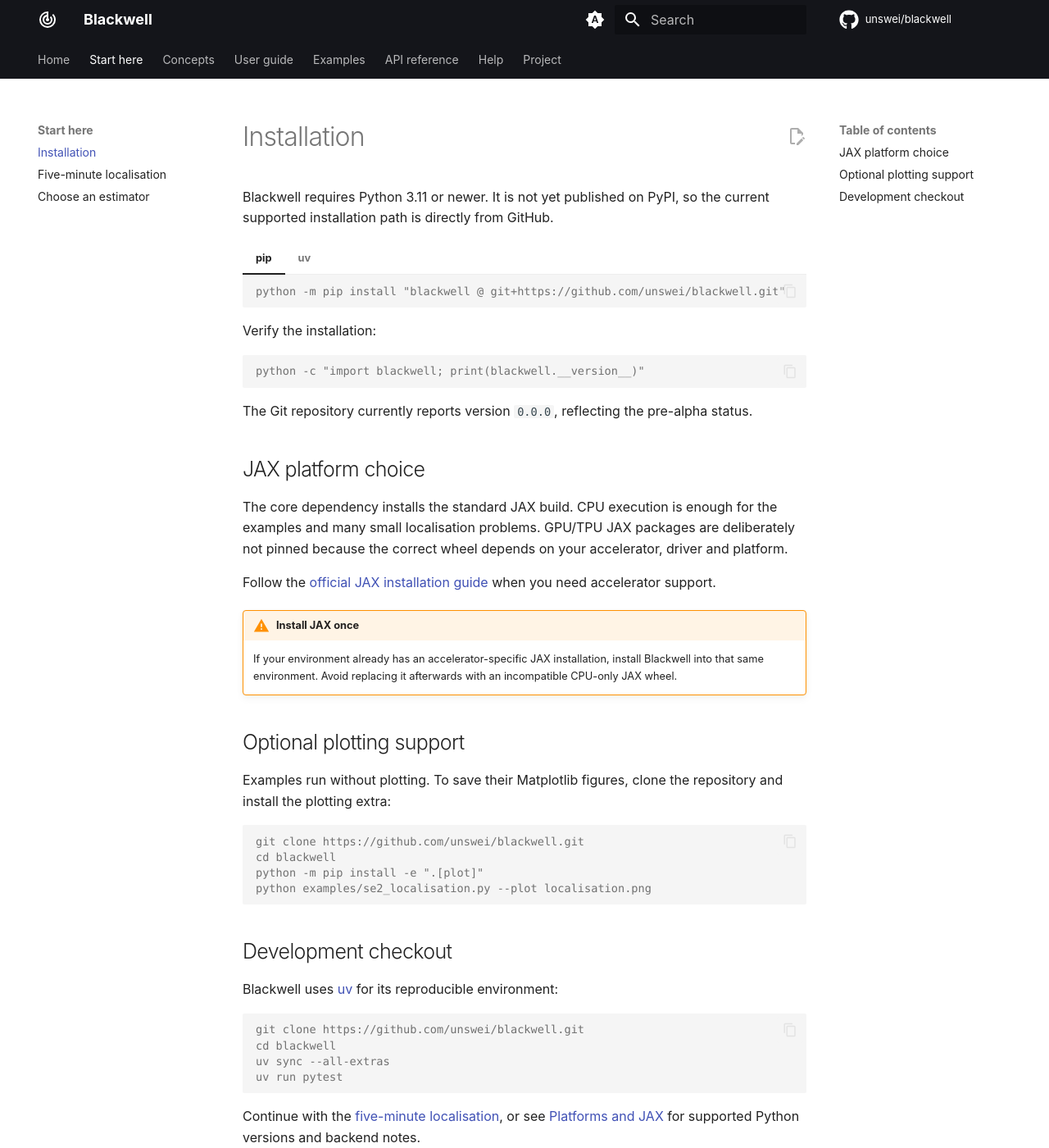
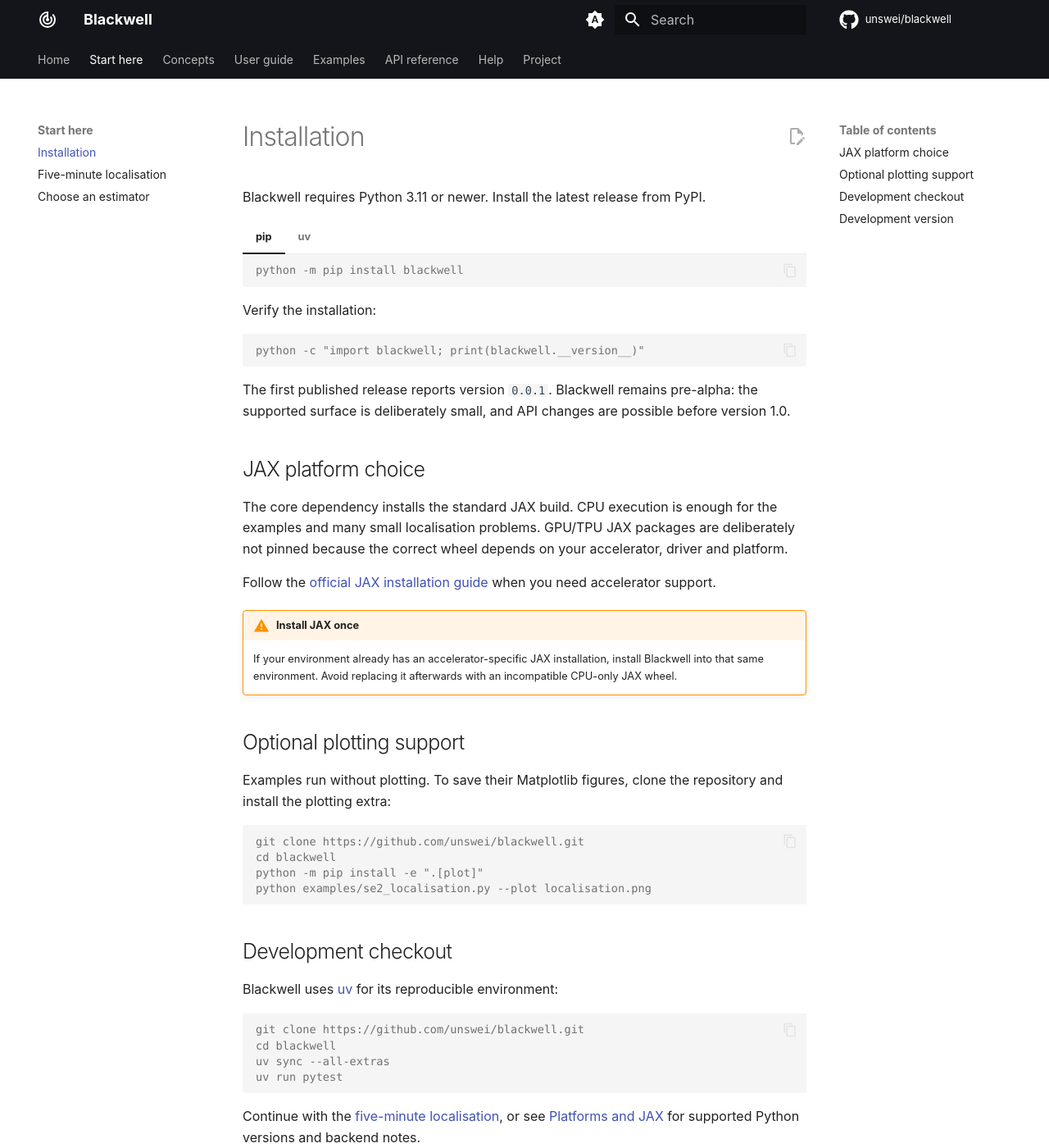
Before and after one commit to unswei/blackwell, an MkDocs documentation site: the page built from docs/getting-started/installation.md, in a window 1280 px wide and 1400 px high. Shown: the whole window at 82% size. Built offline with MkDocs 1.6.1 and Material for MkDocs 9.7.7, drawn with Linux system fonts in a browser that asks for light colours; comment, search, counter and statistics services are not loaded; some of the changed text lies outside the part shown.

````diff
--- a/docs/getting-started/installation.md
+++ b/docs/getting-started/installation.md
@@ -1,18 +1,17 @@
 # Installation
 
-Blackwell requires Python 3.11 or newer. It is not yet published on PyPI, so the
-current supported installation path is directly from GitHub.
+Blackwell requires Python 3.11 or newer. Install the latest release from PyPI.
 
 === "pip"
 
     ```console
-    python -m pip install "blackwell @ git+https://github.com/unswei/blackwell.git"
+    python -m pip install blackwell
     ```
 
 === "uv"
 
     ```console
-    uv add "blackwell @ git+https://github.com/unswei/blackwell.git"
+    uv add blackwell
     ```
 
 Verify the installation:
@@ -21,8 +20,9 @@ Verify the installation:
 python -c "import blackwell; print(blackwell.__version__)"
 ```
 
-The Git repository currently reports version `0.0.0`, reflecting the pre-alpha
-status.
+The first published release reports version `0.0.1`. Blackwell remains
+pre-alpha: the supported surface is deliberately small, and API changes are
+possible before version 1.0.
 
 ## JAX platform choice
 
@@ -66,3 +66,15 @@ uv run pytest
 Continue with the [five-minute localisation](quickstart.md), or see
 [Platforms and JAX](../platforms.md) for supported Python versions and backend
 notes.
+
+## Development version
+
+To test the current `main` branch before the next release, install directly
+from GitHub:
+
+```console
+python -m pip install "blackwell @ git+https://github.com/unswei/blackwell.git@main"
+```
+
+Development versions may contain unreleased API changes. Prefer the PyPI
+release for reproducible work.
--- a/src/blackwell/__init__.py
+++ b/src/blackwell/__init__.py
@@ -7,6 +7,6 @@ from blackwell.beliefs import GaussianBelief, ParticleBelief
 try:
     __version__ = version("blackwell")
 except PackageNotFoundError:  # pragma: no cover - supports direct source imports.
-    __version__ = "0.0.0"
+    __version__ = "0.0.1"
 
 __all__ = ["GaussianBelief", "ParticleBelief", "__version__"]
````
Also changed, not shown: CHANGELOG.md (added, +20 -0 lines), README.md (+3 -3 lines), docs/development.md (+5 -3 lines), docs/help/troubleshooting.md (+10 -2 lines), pyproject.toml (+4 -3 lines), 4 other files.
